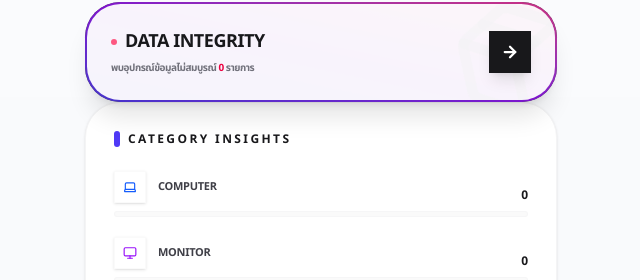
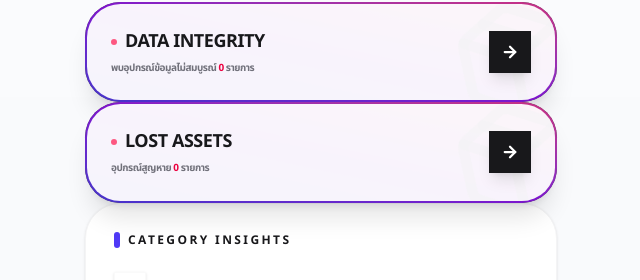
Before and after one commit to Pangpuri/asset-track, a Next.js app: page /dashboard in a window 1280 px wide. Shown: the part 412-692 px from the top of the page, without its empty margins (319-959 px from the left). Built offline with nearby package versions, Linux system fonts and the light colour scheme; no server answers; the database is empty.

Commit message:
edit dashboard

```diff
--- a/app/(admin)/dashboard/page.tsx
+++ b/app/(admin)/dashboard/page.tsx
@@ -30,6 +30,8 @@ async function getStats() {
       retired: sql<number>`count(*) filter (where ${assets.deletedAt} is not null)::int`,
       // ข้อมูลไม่สมบูรณ์
       incomplete: sql<number>`count(*) filter (where ${assets.status} = 'active' and ${assets.deletedAt} is null and (${assets.serialNumber} is null or ${assets.serialNumber} = '' or ${assets.brand} is null or ${assets.brand} = '' or ${assets.location} is null or ${assets.location} = ''))::int`,
+      // สูญหาย
+      lost: sql<number>`count(*) filter (where ${assets.status} = 'lost' and ${assets.deletedAt} is null)::int`,
       // แยกตามประเภท
       computer: sql<number>`count(*) filter (where ${assets.category} = 'computer' and ${assets.deletedAt} is null)::int`,
       printer: sql<number>`count(*) filter (where ${assets.category} = 'printer' and ${assets.deletedAt} is null)::int`,
@@ -61,6 +63,7 @@ async function getStats() {
         both: stats?.both || 0,
       },
       incomplete: stats?.incomplete || 0,
+      lost: stats?.lost || 0,
     };
   } catch (error) {
     console.error("Database error:", error);
@@ -191,6 +194,26 @@ export default async function DashboardPage() {
                        <h3 className="text-lg font-[1000] text-zinc-900 tracking-tight">DATA INTEGRITY</h3>
                     </div>
                     <p className="text-[10px] font-bold text-zinc-500 leading-relaxed uppercase tracking-tighter">พบอุปกรณ์ข้อมูลไม่สมบูรณ์ <span className="text-rose-600 font-black">{stats.incomplete}</span> รายการ</p>
+                 </div>
+                 <div className="relative z-10 bg-zinc-900 text-white p-3 rounded-2xl shadow-lg">
+                    <ArrowRight size={18} strokeWidth={3} />
+                 </div>
+               </div>
+            </div>
+          </Link>
+
+          {/* Featured Action Card - Compact */}
+          <Link href="/dashboard/assets/lost">
+            <div className="relative group active:scale-[0.98] transition-all overflow-hidden rounded-[2.2rem] bg-zinc-900 shadow-xl p-[2px]">
+               <div className="absolute inset-0 bg-gradient-to-tr from-indigo-600 via-purple-600 to-pink-500 opacity-80" />
+               <div className="relative bg-white/95 rounded-[2.1rem] p-6 flex items-center justify-between overflow-hidden">
+                 <Package className="absolute -right-6 -bottom-6 w-32 h-32 text-zinc-100/50 -rotate-12" />
+                 <div className="relative z-10 flex-1 pr-4">
+                    <div className="flex items-center gap-2 mb-1">
+                       <div className="w-1.5 h-1.5 bg-rose-500 rounded-full animate-pulse" />
+                       <h3 className="text-lg font-[1000] text-zinc-900 tracking-tight">LOST ASSETS</h3>
+                    </div>
+                    <p className="text-[10px] font-bold text-zinc-500 leading-relaxed uppercase tracking-tighter">อุปกรณ์สูญหาย <span className="text-rose-600 font-black">{stats.lost}</span> รายการ</p>
                  </div>
                  <div className="relative z-10 bg-zinc-900 text-white p-3 rounded-2xl shadow-lg">
                     <ArrowRight size={18} strokeWidth={3} />
```
